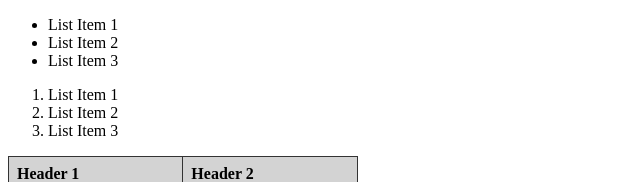
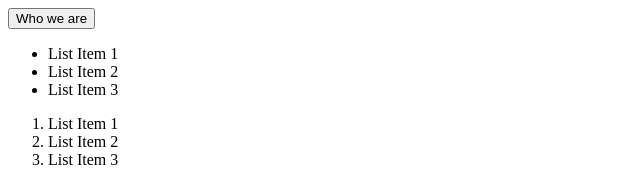
Before and after one commit to adelinamedina54/myportfolio, a plain HTML site: page index.html.html in a window 1280 px wide. Shown: the top 182 px of the page, without its empty margins (0-640 px from the left). Drawn offline with Linux system fonts and the light colour scheme.

Commit message:
saving new website changes

```diff
--- a/index.html
+++ b/index.html.html
@@ -2,6 +2,8 @@
 <html lang="en">
 
 <head>
+  <button>Who we are</button>
+
   <meta charset="UTF-8">
   <meta http-equiv="X-UA-Compatible" content="IE=edge">
   <meta name="viewport" content="width=device-width, initial-scale=1.0">
```
Also changed, not shown: 1 other file.
